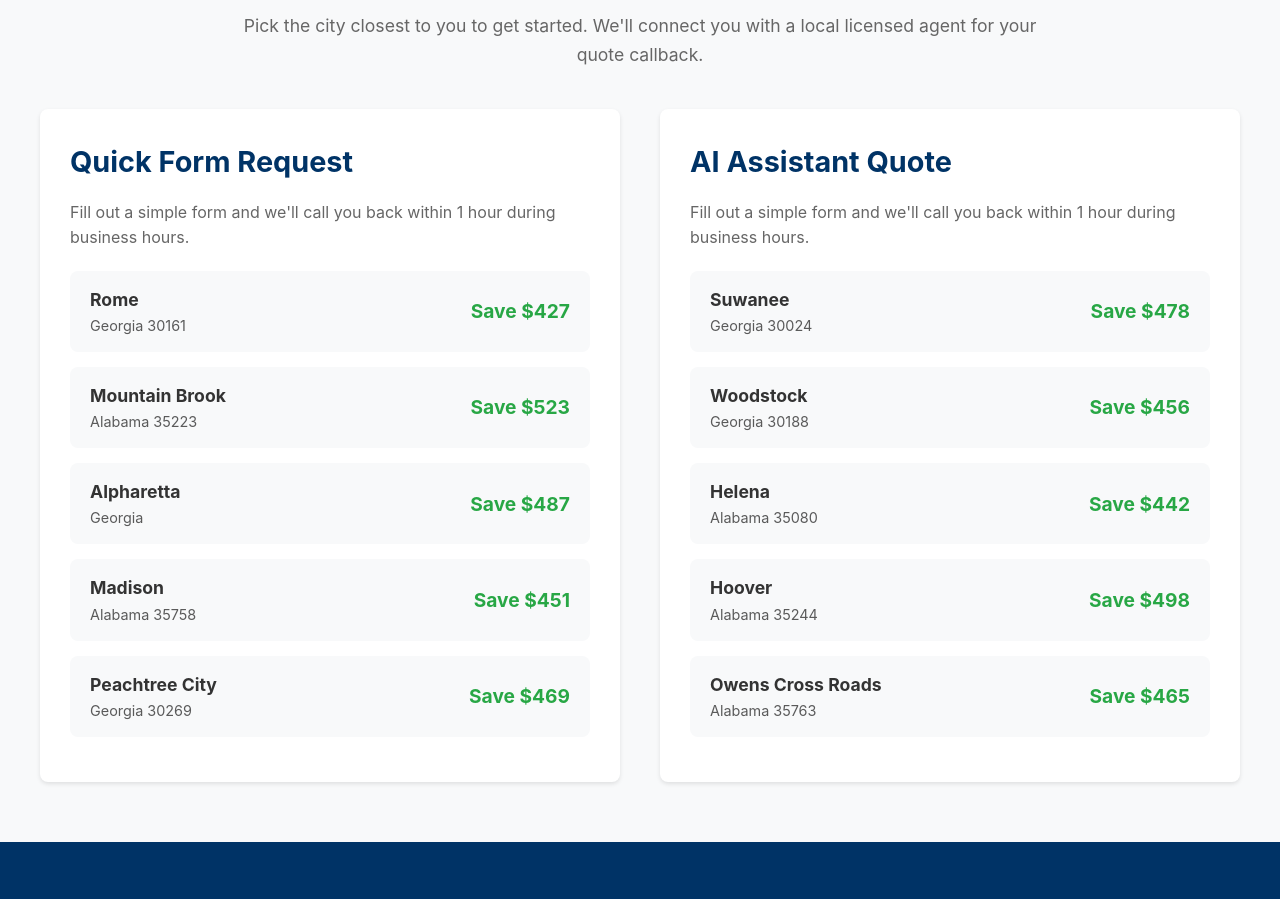
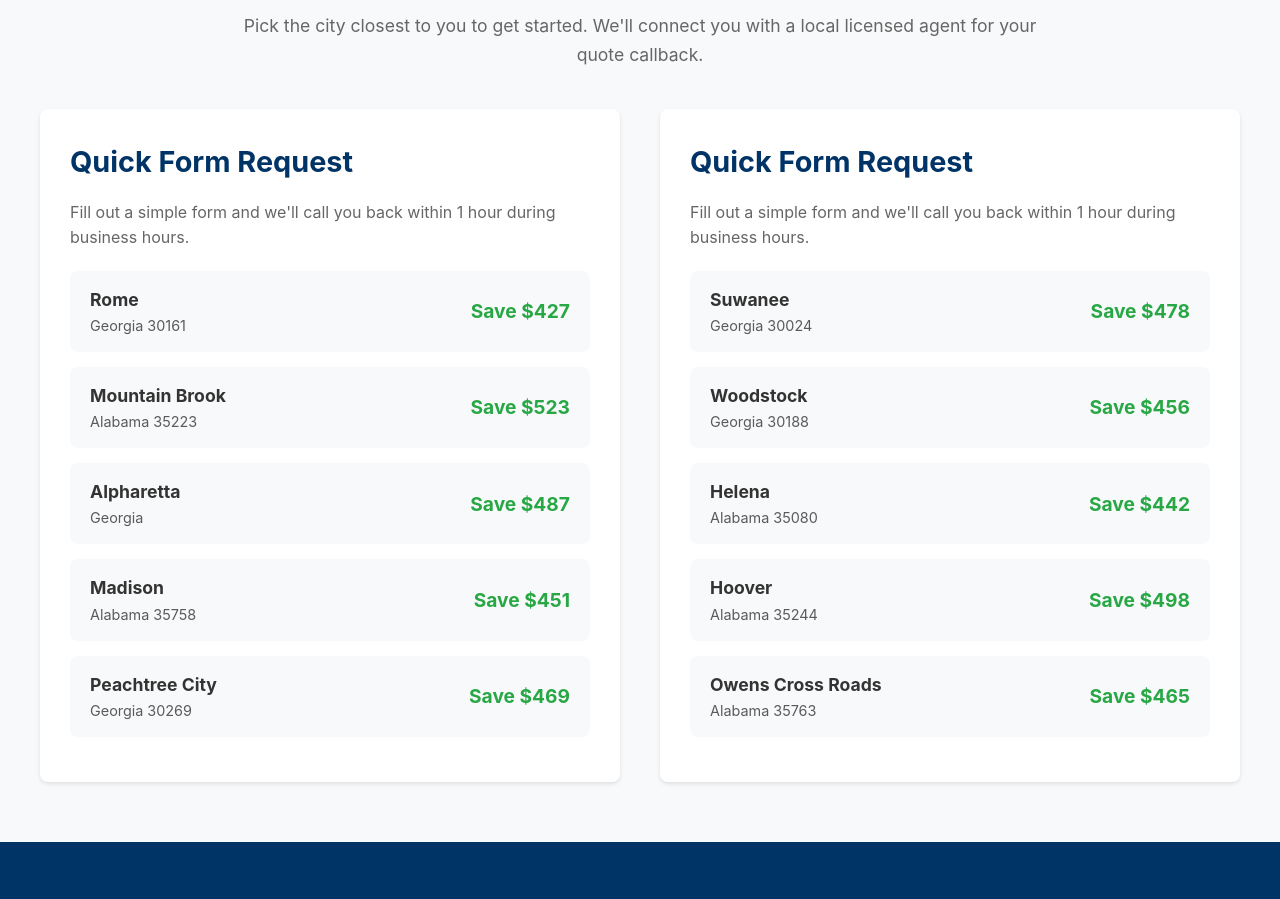
Before and after one commit to codycoffey04/coffey-operator-site, a plain HTML site: page index.html in a window 1280 px wide. Shown: the part 1160-2059 px from the top of the page. Drawn offline with Linux system fonts and the light colour scheme.

Commit message:
Add files via upload

```diff
--- a/index.html
+++ b/index.html
@@ -492,7 +492,7 @@
                 <!-- Group B -->
                 <div class="test-group">
                     <h3>
-                        AI Assistant Quote
+                        Quick Form Request
 
                     </h3>
                     <p>Fill out a simple form and we'll call you back within 1 hour during business hours.</p>
```
